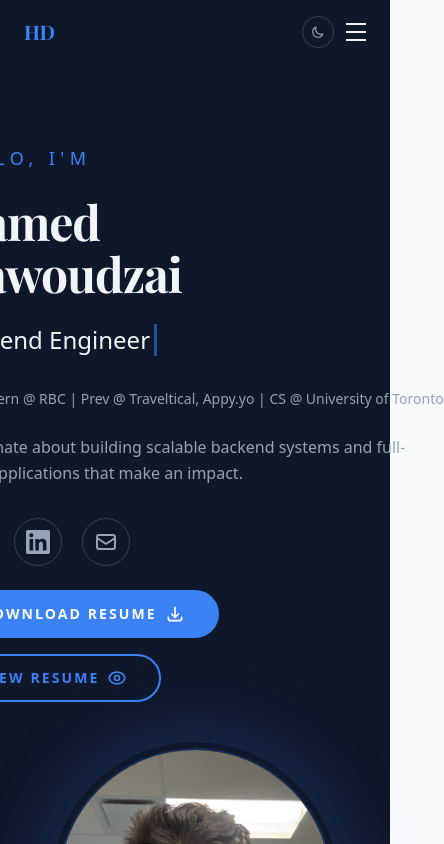
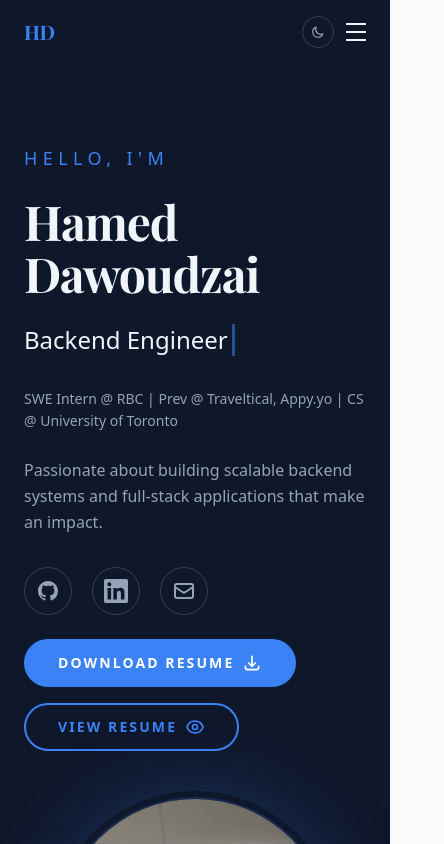
Before and after one commit to HamedDawoudzai/Portfolio_Website, a Next.js app: page / in a window 390 px wide. Shown: the top 844 px of the page, 444 px wide, since content can reach past the window. Built offline with nearby package versions, Linux system fonts and the light colour scheme.

Commit message:
fix: allow hero tagline wrapping on mobile
Made-with: Cursor

```diff
--- a/src/components/Hero.tsx
+++ b/src/components/Hero.tsx
@@ -141,7 +141,7 @@ export default function Hero() {
               </span>
             </div>
 
-            <p className="whitespace-nowrap text-sm leading-relaxed text-muted sm:text-base lg:text-lg">
+            <p className="text-sm leading-relaxed text-muted sm:whitespace-nowrap sm:text-base lg:text-lg">
               SWE Intern @ RBC | Prev @ Traveltical, Appy.yo | CS @ University of Toronto
             </p>
 
```
